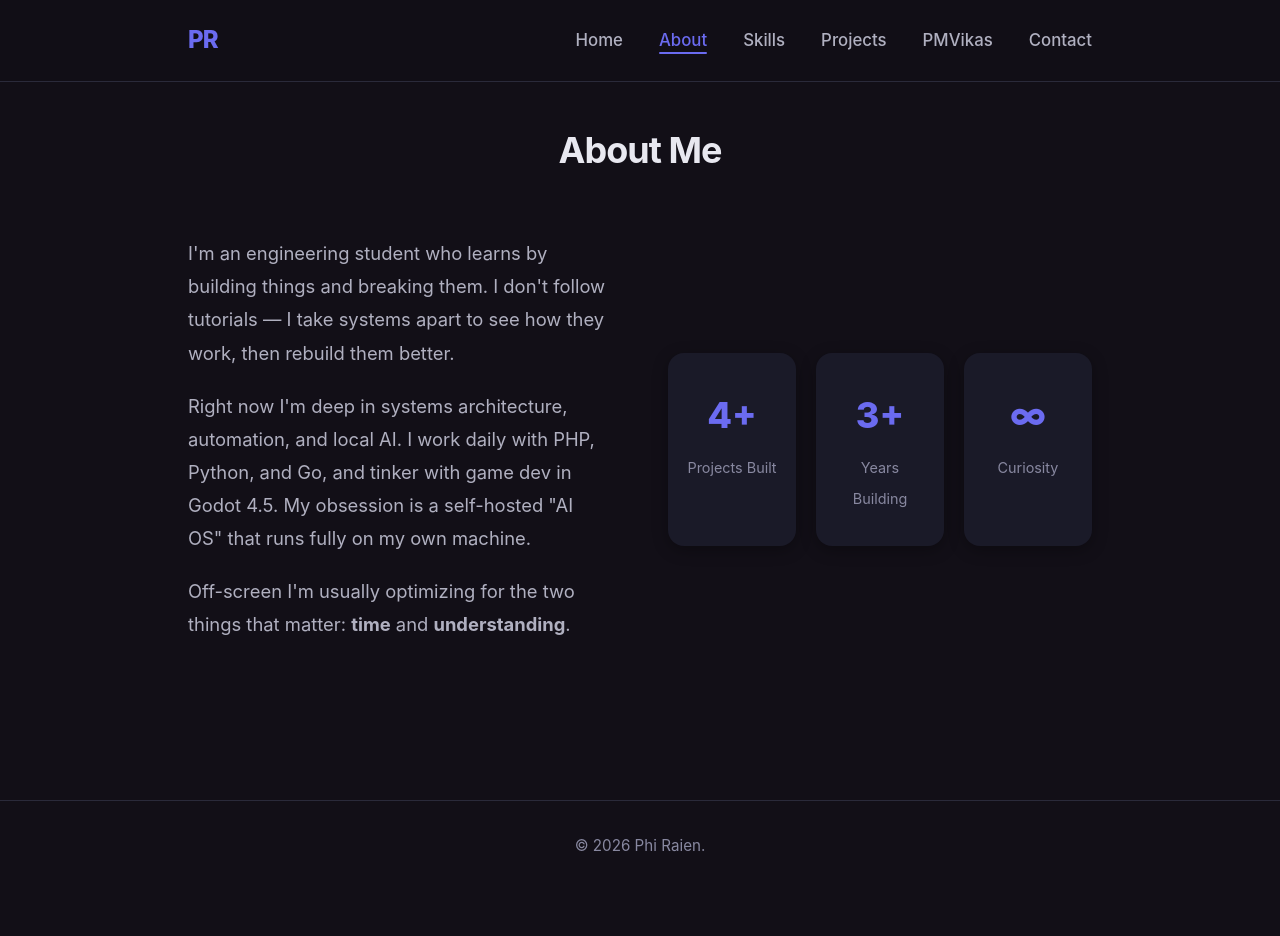
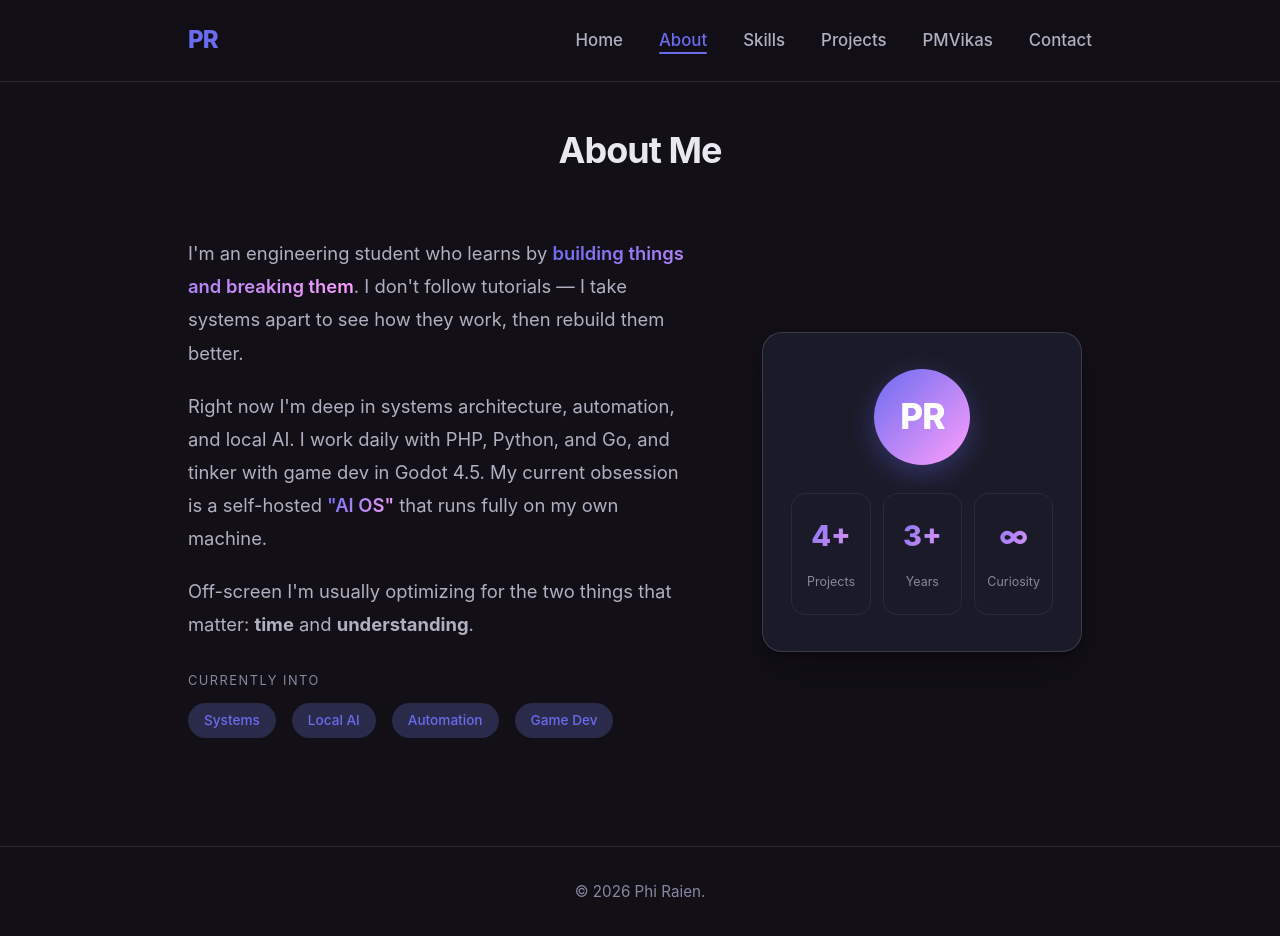
Before and after one commit to Phiraien/Portfolio, a React (Vite) app: page /Portfolio/about in a window 1280 px wide. Before the commit the page ends 891 px from the top, so only its background shows below. Built offline with nearby package versions, Linux system fonts and the light colour scheme.

Commit message:
redesign About: gradient avatar, highlighted text, focus tags, gradient stats

```diff
--- a/src/App.css
+++ b/src/App.css
@@ -247,7 +247,7 @@ h2 {
 /* About */
 .about-grid {
   display: grid;
-  grid-template-columns: 1fr 1fr;
+  grid-template-columns: 1.2fr 0.8fr;
   gap: 56px;
   align-items: center;
 }
@@ -257,31 +257,87 @@ h2 {
   font-size: 1.15rem;
   line-height: 1.8;
 }
+.about-text .hl {
+  color: var(--text);
+  background: linear-gradient(120deg, #6b6bf0, #ff9ffc);
+  -webkit-background-clip: text;
+  background-clip: text;
+  -webkit-text-fill-color: transparent;
+  font-weight: 600;
+}
+.about-focus {
+  margin-top: 28px;
+}
+.about-focus-label {
+  display: block;
+  font-size: 0.8rem;
+  text-transform: uppercase;
+  letter-spacing: 1.5px;
+  color: var(--text-dim);
+  margin-bottom: 12px;
+}
+.about-focus-tags {
+  display: flex;
+  flex-wrap: wrap;
+  gap: 8px;
+}
+
+.about-side {
+  display: flex;
+  justify-content: center;
+}
+.about-profile {
+  width: 100%;
+  max-width: 320px;
+  text-align: center;
+}
+.about-profile .border-glow-inner {
+  padding: 36px 28px;
+}
+.about-avatar {
+  width: 96px;
+  height: 96px;
+  margin: 0 auto 28px;
+  border-radius: 50%;
+  display: flex;
+  align-items: center;
+  justify-content: center;
+  font-size: 2.2rem;
+  font-weight: 800;
+  letter-spacing: -1px;
+  color: #fff;
+  background: linear-gradient(135deg, #6b6bf0, #ff9ffc);
+  box-shadow: 0 8px 28px rgba(107, 107, 240, 0.35);
+}
 .about-stats {
   display: grid;
   grid-template-columns: repeat(3, 1fr);
-  gap: 20px;
+  gap: 12px;
 }
 .stat {
   text-align: center;
-  padding: 32px 16px;
+  padding: 18px 8px;
   background: var(--card-bg);
-  border-radius: 16px;
-  box-shadow: 0 4px 16px var(--shadow);
-  transition: transform 0.2s;
+  border: 1px solid var(--border);
+  border-radius: 14px;
+  transition: transform 0.2s, border-color 0.2s;
 }
 .stat:hover {
   transform: translateY(-3px);
+  border-color: var(--accent);
 }
 .stat-num {
   display: block;
-  font-size: 2.25rem;
+  font-size: 1.8rem;
   font-weight: 800;
-  color: var(--accent);
-  margin-bottom: 6px;
+  background: linear-gradient(120deg, #6b6bf0, #ff9ffc);
+  -webkit-background-clip: text;
+  background-clip: text;
+  -webkit-text-fill-color: transparent;
+  margin-bottom: 4px;
 }
 .stat span:last-child {
-  font-size: 0.9rem;
+  font-size: 0.78rem;
   color: var(--text-dim);
 }
 
@@ -513,6 +569,8 @@ button:focus-visible {
   body { font-size: 16px; }
   .hero-name .text-content { font-size: 2.75rem !important; }
   .about-grid { grid-template-columns: 1fr; }
+  .about-side { order: -1; }
+  .about-profile { max-width: 100%; }
   .skills-grid { grid-template-columns: 1fr 1fr; }
   .nav-links { gap: 14px; }
   .nav-links a { font-size: 0.85rem; }
--- a/src/pages/About.jsx
+++ b/src/pages/About.jsx
@@ -1,4 +1,8 @@
 import { motion } from 'motion/react';
+import BorderGlow from '../components/BorderGlow';
+import '../components/BorderGlow.css';
+
+const focuses = ['Systems', 'Local AI', 'Automation', 'Game Dev'];
 
 export default function About() {
   return (
@@ -19,53 +23,53 @@ export default function About() {
             viewport={{ once: true }}
             transition={{ duration: 0.6 }}
           >
-            <p>I'm an engineering student who learns by building things and breaking them. I don't follow tutorials — I take systems apart to see how they work, then rebuild them better.</p>
-            <p>Right now I'm deep in systems architecture, automation, and local AI. I work daily with PHP, Python, and Go, and tinker with game dev in Godot 4.5. My obsession is a self-hosted "AI OS" that runs fully on my own machine.</p>
-            <p>Off-screen I'm usually optimizing for the two things that matter: <strong>time</strong> and <strong>understanding</strong>.</p>
+            <p>
+              I'm an engineering student who learns by <span className="hl">building things and breaking them</span>.
+              I don't follow tutorials — I take systems apart to see how they work, then rebuild them better.
+            </p>
+            <p>
+              Right now I'm deep in systems architecture, automation, and local AI. I work daily with PHP, Python,
+              and Go, and tinker with game dev in Godot 4.5. My current obsession is a self-hosted{' '}
+              <span className="hl">"AI OS"</span> that runs fully on my own machine.
+            </p>
+            <p>
+              Off-screen I'm usually optimizing for the two things that matter: <strong>time</strong> and{' '}
+              <strong>understanding</strong>.
+            </p>
+            <div className="about-focus">
+              <span className="about-focus-label">Currently into</span>
+              <div className="about-focus-tags">
+                {focuses.map((f) => (
+                  <span className="tag" key={f}>{f}</span>
+                ))}
+              </div>
+            </div>
           </motion.div>
+
           <motion.div
-            className="about-stats"
+            className="about-side"
             initial={{ opacity: 0, x: 30 }}
             whileInView={{ opacity: 1, x: 0 }}
             viewport={{ once: true }}
             transition={{ duration: 0.6, delay: 0.15 }}
           >
+            <BorderGlow className="about-profile" backgroundColor="#1a1a28" borderRadius={20} glowRadius={22} colors={['#6b6bf0', '#ff9ffc', '#6b6bf0']}>
+              <div className="about-avatar">PR</div>
+              <div className="about-stats">
                 <div className="stat">
-              <motion.span
-                className="stat-num"
-                initial={{ scale: 0 }}
-                whileInView={{ scale: 1 }}
-                viewport={{ once: true }}
-                transition={{ type: 'spring', stiffness: 200, delay: 0.3 }}
-              >
-                4+
-              </motion.span>
-              <span>Projects Built</span>
+                  <span className="stat-num">4+</span>
+                  <span>Projects</span>
                 </div>
                 <div className="stat">
-              <motion.span
-                className="stat-num"
-                initial={{ scale: 0 }}
-                whileInView={{ scale: 1 }}
-                viewport={{ once: true }}
-                transition={{ type: 'spring', stiffness: 200, delay: 0.45 }}
-              >
-                3+
-              </motion.span>
-              <span>Years Building</span>
+                  <span className="stat-num">3+</span>
+                  <span>Years</span>
                 </div>
                 <div className="stat">
-              <motion.span
-                className="stat-num"
-                initial={{ scale: 0 }}
-                whileInView={{ scale: 1 }}
-                viewport={{ once: true }}
-                transition={{ type: 'spring', stiffness: 200, delay: 0.6 }}
-              >
-                ∞
-              </motion.span>
+                  <span className="stat-num">∞</span>
                   <span>Curiosity</span>
                 </div>
+              </div>
+            </BorderGlow>
           </motion.div>
         </div>
       </div>
```
Lines whose indentation alone changed are shown as unchanged.
